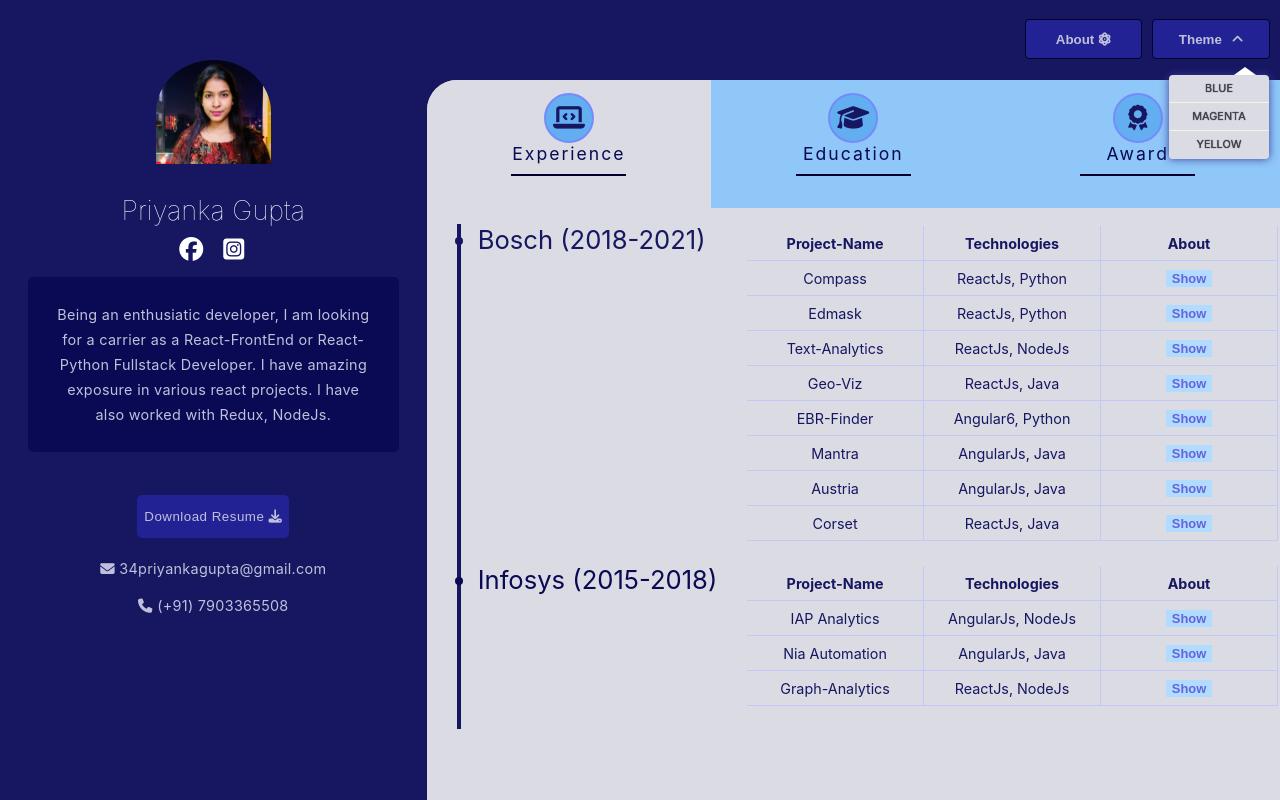
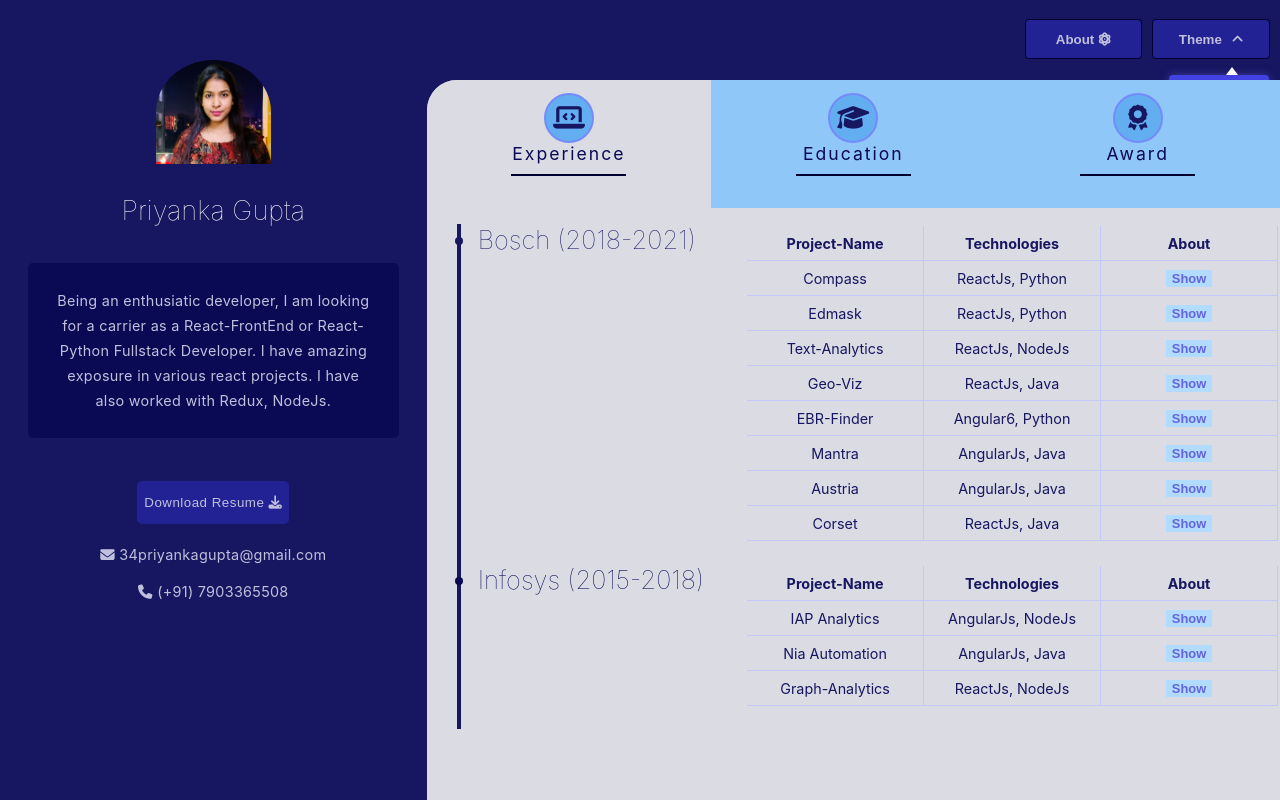
Before and after one commit to priyankagupta34/react-profile, a React (Create React App) app: page / in a window 1280 px wide. Both pictures are taken after a click on the button "Theme". Built offline with nearby package versions, Linux system fonts and the light colour scheme.

Commit message:
Minor css changes

```diff
--- a/src/App.css
+++ b/src/App.css
@@ -15,6 +15,7 @@
   }
 
   .leftSection{
-    height: 74vh;
+    height: 100%;
+    padding-bottom: 15px;
   }
 }
--- a/src/js/description-main/DescriptionMain.css
+++ b/src/js/description-main/DescriptionMain.css
@@ -6,6 +6,8 @@
     display: grid;
     grid-template-columns: 1fr 1fr 1fr;
     height: 16vh;
+    z-index: 2;
+    position: relative;
 }
 
 .exp {
@@ -131,6 +133,119 @@
     }
 }
 
+.brt_9 {
+    font-weight: 100;
+}
+
+.io_1 {
+    position: relative;
+    animation: io_1 linear 0.8s;
+}
+
+@keyframes io_1 {
+    0% {
+        top: -34px;
+    }
+
+    100% {
+        top: 0;
+    }
+}
+
+.io_2 {
+    position: relative;
+    animation: io_2 linear 0.8s;
+}
+
+@keyframes io_2 {
+    0% {
+        top: -24px;
+    }
+
+    100% {
+        top: 0;
+    }
+}
+
+
+.io_3 {
+    position: relative;
+    animation: io_3 linear 0.8s;
+}
+
+@keyframes io_3 {
+    0% {
+        top: -14px;
+    }
+
+    100% {
+        top: 0;
+    }
+}
+
+.tableC {
+    font-size: 0.55em;
+    border: 4px solid;
+    width: 57%;
+    padding: 13px;
+    margin: 41px;
+    margin-top: 9px;
+    background: white;
+    border-radius: 4px;
+    border-bottom: none;
+    border-top: none;
+    position: relative;
+    letter-spacing: 0.4px;
+    word-spacing: 3px;
+    line-height: 25px;
+}
+
+.tabC_1 {
+    animation: tabC_1 linear 0.6s;
+}
+
+@keyframes tabC_1 {
+    0% {
+        left: 100px;
+    }
+
+    100% {
+        left: 0;
+    }
+}
+
+.tabC_2 {
+    animation: tabC_2 linear 0.6s;
+}
+
+@keyframes tabC_2 {
+    0% {
+        left: 80px;
+    }
+
+    100% {
+        left: 0;
+    }
+}
+
+.tabC_3 {
+    animation: tabC_3 linear 0.6s;
+}
+
+@keyframes tabC_3 {
+    0% {
+        left: 60px;
+    }
+
+    100% {
+        left: 0;
+    }
+}
+
+.expCont_2 {
+    display: grid;
+    grid-template-columns: 0.5fr 1fr;
+}
 
 @media screen and (max-width: 800px) {
 
@@ -183,4 +298,22 @@
         letter-spacing: 0.2px;
         word-spacing: 1px;
     }
+
+    .expCont_2 {
+        grid-template-columns: 1fr;
+    }
+
+    .tableC {
+        width: 84vw;
+        margin-left: 0.5vh;
+        z-index: 1;
+    }
 }
+
+@media screen and (max-width: 800px) and (min-width: 500px) {
+
+    .tableC {
+        width: 89vw;
+        margin-left: 1vh;
+    }
+}
--- a/src/js/description-main/DescriptionMain.js
+++ b/src/js/description-main/DescriptionMain.js
@@ -61,7 +61,7 @@ export default class DescriptionMain extends Component {
                 <section className="descSection" style={{ backgroundColor: sectionBackground }}>
                     <div className="educateExper">
 
-                        <div className={`exp ${tabTheme}`} style={activeTab === 'experience' ? { backgroundColor: sectionBackground } : {}}
+                        <div className={`exp ${tabTheme}  io_1`} style={activeTab === 'experience' ? { backgroundColor: sectionBackground } : {}}
                             onClick={this.selectTab.bind(this, 'experience')}>
                             <div className={`signCaps ${tabBtn}`}
                             // style={{
@@ -72,7 +72,7 @@ export default class DescriptionMain extends Component {
                             ><i className="fas fa-laptop-code"></i></div>
                             <div className="nameverb" style={{ color: contentBackground }}> Experience</div>
                         </div>
-                        <div className={`exp ${tabTheme}`} style={activeTab === 'education' ? { backgroundColor: sectionBackground } : {}}
+                        <div className={`exp ${tabTheme}  io_2`} style={activeTab === 'education' ? { backgroundColor: sectionBackground } : {}}
                             onClick={this.selectTab.bind(this, 'education')}>
                             <div className={`signCaps ${tabBtn}`}
                             // style={{
@@ -86,7 +86,7 @@ export default class DescriptionMain extends Component {
                             <div className="nameverb" style={{ color: contentBackground }}>Education</div>
                         </div>
 
-                        <div className={`exp ${tabTheme}`} style={activeTab === 'award' ? { backgroundColor: sectionBackground } : {}}
+                        <div className={`exp ${tabTheme}  io_3`} style={activeTab === 'award' ? { backgroundColor: sectionBackground } : {}}
                             onClick={this.selectTab.bind(this, 'award')}>
                             <div className={`signCaps ${tabBtn}`}
                             // style={{
@@ -106,7 +106,7 @@ export default class DescriptionMain extends Component {
                             <ul className="ulStufTheme" style={{ color: generalColor }}>
                                 <li className="listAbs" style={{ color: generalColor }}>
                                     <div className="expCont_1">
-                                        <div> Bosch (2018-2021)</div>
+                                        <div className="brt_9"> Bosch (2018-2021)</div>
 
                                         <table className="tableA" style={{ color: descriptionColor }}>
                                             <tr className="table_head1">
@@ -138,7 +138,7 @@ export default class DescriptionMain extends Component {
                                 </li>
                                 <li className="listAbs" style={{ color: contentBackground }}>
                                     <div className="expCont_1">
-                                        <div> Infosys (2015-2018)</div>
+                                        <div className="brt_9"> Infosys (2015-2018)</div>
 
                                         <table className="tableA" style={{ color: descriptionColor }}>
                                             <tr className="table_head1">
@@ -152,10 +152,13 @@ export default class DescriptionMain extends Component {
                                                         <td className={`bitTabTd ${tableBorderTheme}`}>{item.name}</td>
                                                         <td className={`bitTabTd ${tableBorderTheme}`}>{item.techs}</td>
                                                         <td className={`bitTabTd ${tableBorderTheme}`}><button className={`menuBtn_1 ${btnDefaultTheme}`}
-                                                            onClick={this.showDescription.bind(this, `inf_${index}`)}>Show </button></td>
+                                                            onClick={this.showDescription.bind(this, `inf_${index}`)}>
+                                                            {`inf_${index}` === activeShowDesc ? 'Hide' : 'Show'}
+                                                        </button></td>
                                                     </tr>
 
-                                                    {activeShowDesc === `inf_${index}` && <tr className="descRT" style={{ color: descriptionColor }}>
+                                                    {activeShowDesc === `inf_${index}` && <tr className="descRT"
+                                                        style={{ color: descriptionColor, borderRight: `4px solid ${generalColor}`, borderLeft: `4px solid ${generalColor}` }}>
                                                         {item.desc}
                                                     </tr>}
                                                 </>
@@ -165,6 +168,46 @@ export default class DescriptionMain extends Component {
                                 </li>
                             </ul>
                         </div>}
+
+                        {activeTab === 'education' && <div>
+                            <ul className="ulStufTheme" style={{ color: generalColor }}>
+                                <li className="listAbs" style={{ color: generalColor }}>
+                                    <div className="expCont_2">
+                                        <div className="brt_9"> Bachelors of Tech (2011-2015)</div>
+                                        <div className="tableC tabC_3">
+                                            <b>Details</b>
+                                            <div>KIIT University, Bhubaneshwar</div>
+                                            <div >   Electronics and Electrical Engineering</div>
+                                            <div >   CGPA: 76.6</div>
+                                        </div>
+                                    </div>
+                                </li>
+                                <li className="listAbs" style={{ color: generalColor }}>
+                                    <div className="expCont_2">
+                                        <div className="brt_9"> 12<sup>th</sup> (2009-2010)</div>
+                                        <div className="tableC tabC_2">
+                                            <b>Details</b>
+                                            <div >   St. Karens Senior Secondary School, Patna</div>
+                                            <div >  PCM (Physics, Chemistry, Maths)</div>
+                                            <div >   Percentage: 76.8%</div>
+                                        </div>
+                                    </div>
+                                </li>
+                                <li className="listAbs" style={{ color: generalColor }}>
+                                    <div className="expCont_2">
+                                        <div className="brt_9"> 10<sup>th</sup> (2007-2008)</div>
+                                        <div className="tableC tabC_1">
+                                            <b>Details</b>
+                                            <div > Patna Central School, Patna</div>
+                                            <div > Percentage: 78.8%</div>
+                                        </div>
+                                    </div>
+                                </li>
+                            </ul>
+                        </div>
+                        }
+
+
                     </div>
                 </section>
             </div>
--- a/src/js/menu-buttons/MenuButtons.css
+++ b/src/js/menu-buttons/MenuButtons.css
@@ -29,7 +29,7 @@
 .optionPage {
     position: absolute;
     width: 100px;
-    top: 66px;
+    top: 69px;
     right: 11px;
     font-size: 0.85em;
     border-radius: 4px;
@@ -43,7 +43,7 @@
     text-transform: uppercase;
     text-align: center;
     font-size: 0.9em;
-    text-shadow: 0 0 1px #00002f;
+    /* text-shadow: 0 0 1px #00002f; */
     transition: all 0.3s;
     cursor: pointer;
     border-bottom: 1px solid beige;
@@ -74,12 +74,12 @@
     content: '';
     height: 0;
     width: 0;
-    border-left: 11px solid transparent !important;
-    border-right: 11px solid transparent !important;
+    border-left: 6px solid transparent !important;
+    border-right: 6px solid transparent !important;
     border-bottom: 8px solid white;
     position: absolute;
     top: -8px;
-    left: 65px;
+    left: 57px;
     z-index: 1;
 }
 
--- a/src/js/menu-buttons/MenuButtons.js
+++ b/src/js/menu-buttons/MenuButtons.js
@@ -3,24 +3,24 @@ import { Theme, ThemeContext } from '../../ThemeContext';
 import './MenuButtons.css';
 
 export default class MenuButtons extends Component {
-    constructor(props){
+    constructor(props) {
         super(props);
-        this.state ={
+        this.state = {
             open: false
         };
-        this.openAboutBox=this.openAboutBox.bind(this);
+        this.openAboutBox = this.openAboutBox.bind(this);
     }
-    openAboutBox(){
+    openAboutBox() {
         this.setState({
             ...this.state,
-            open: this.state.open ? false: true
+            open: this.state.open ? false : true
         })
     }
     static contextType = ThemeContext;
     render() {
         const { options } = this.props;
-        const {open} = this.state;
-        const { btnTheme, backgroundColor, boxShadow, sectionBackground, contentColor, aboutTheme } = Theme[this.context];
+        const { open } = this.state;
+        const { btnTheme, backgroundColor, boxShadow, sectionBackground, contentColor, aboutTheme,hoverBacks } = Theme[this.context];
         return (
             <nav className="descNav" style={{ backgroundColor }}>
                 <div></div>
@@ -32,9 +32,9 @@ export default class MenuButtons extends Component {
                 <i className={options ? "fa fa-angle-up doE" : "fa fa-angle-up upE"} ></i>
                 </button>
                 {options && <div className="optionPage" style={{ boxShadow }}>
-                    <div className="option" style={{ backgroundColor: sectionBackground }} onClick={() => this.props.changeThemeHandler_('blueTheme')}>blue</div>
-                    <div className="option" style={{ backgroundColor: sectionBackground }} onClick={() => this.props.changeThemeHandler_('magentaTheme')}>magenta</div>
-                    <div className="option" style={{ backgroundColor: sectionBackground }} onClick={() => this.props.changeThemeHandler_('yellowTheme')}>yellow</div>
+                    <div className="option" style={{ backgroundColor: this.context === 'blueTheme' ? hoverBacks : sectionBackground, color: this.context === 'blueTheme' ? contentColor : '#484444;' }} onClick={() => this.props.changeThemeHandler_('blueTheme')}>blue</div>
+                    <div className="option" style={{ backgroundColor: this.context === 'magentaTheme' ? hoverBacks : sectionBackground, color: this.context === 'magentaTheme' ? contentColor : '#484444;' }} onClick={() => this.props.changeThemeHandler_('magentaTheme')}>magenta</div>
+                    <div className="option" style={{ backgroundColor: this.context === 'yellowTheme' ? hoverBacks : sectionBackground, color: this.context === 'yellowTheme' ? contentColor : '#484444;' }} onClick={() => this.props.changeThemeHandler_('yellowTheme')}>yellow</div>
                 </div>}
             </nav>
         )
--- a/src/js/profile-main/ProfileMain.css
+++ b/src/js/profile-main/ProfileMain.css
@@ -40,7 +40,7 @@ img {
     line-height: 25px;
     /* font-weight: 100; */
     font-size: 0.9em;
-    margin-top: 16px;
+    margin-top: 36px;
 }
 
 .btnY {
@@ -126,7 +126,12 @@ img {
     .emDipData {
         padding: 2px;
     }
+}
 
+@media screen and (max-width: 800px) and (min-width: 500px) {
 
-
+    .contentData {
+        width: 400px;
+        margin: 12px auto;
+    }
 }
--- a/src/js/profile-main/ProfileMain.js
+++ b/src/js/profile-main/ProfileMain.js
@@ -23,10 +23,10 @@ export default class ProfileMain extends Component {
                         Priyanka Gupta
                     </div>
 
-                    <div className="iconSpder">
+                    {/* <div className="iconSpder">
                         <div className="ty56" style={{color: menuColor}}><i className="fab fa-facebook"></i></div>
                         <div className="ty57" style={{color: menuColor}}><i className="fab fa-instagram-square"></i></div>
-                    </div>
+                    </div> */}
 
                     <div className="contentData" style={{ color: contentColor, backgroundColor: contentBackground }}>
                         Being an enthusiatic developer, I am looking for a carrier as a React-FrontEnd or React-Python Fullstack Developer.
```
